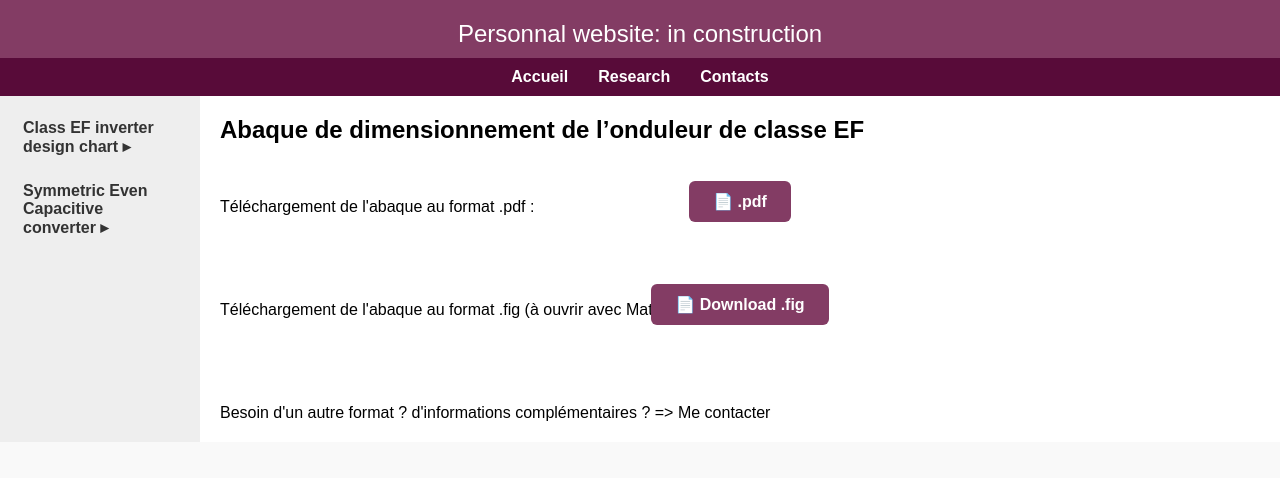
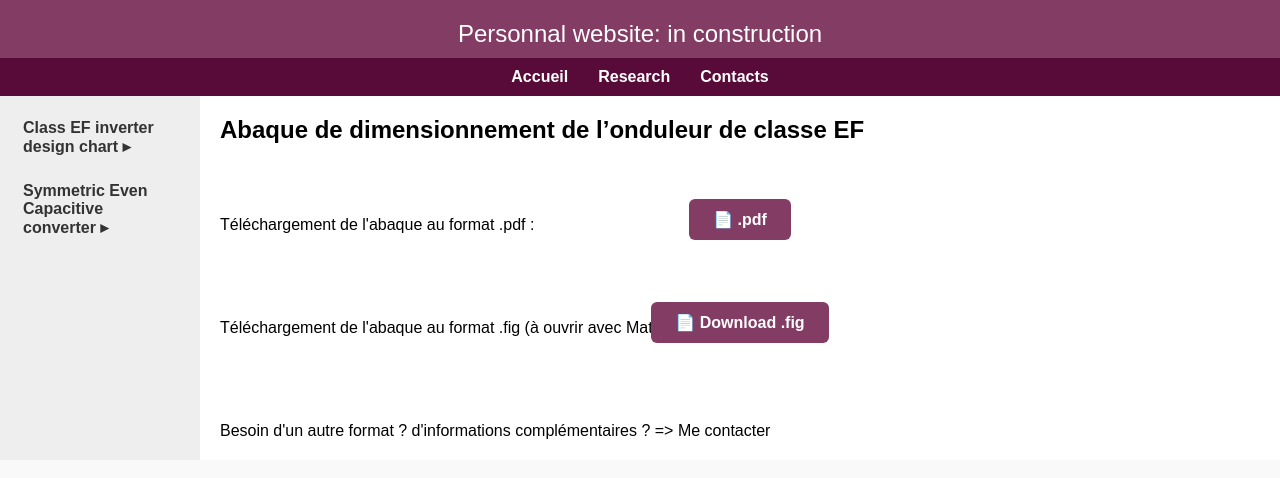
Before and after one commit to bdaire/bdaire.github.io, a Jekyll site: the page built from research_chart_link.md, in a window 1280 px wide. Shown: the top 478 px of the page. Built offline with Jekyll 4.4.1, drawn with Linux system fonts in a browser that asks for light colours.

Commit message:
Update research_chart_link.md

```diff
--- a/research_chart_link.md
+++ b/research_chart_link.md
@@ -5,7 +5,8 @@ title: Research
 
 ## Abaque de dimensionnement de l'onduleur de classe EF
 
-<br><br><br>
+<br><br>
+<br><br>
 
 <p>Téléchargement de l'abaque au format .pdf :</p>
 
```
